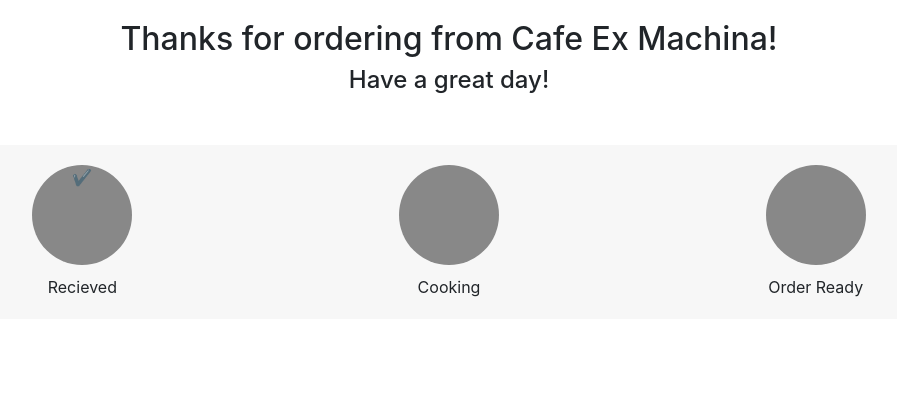
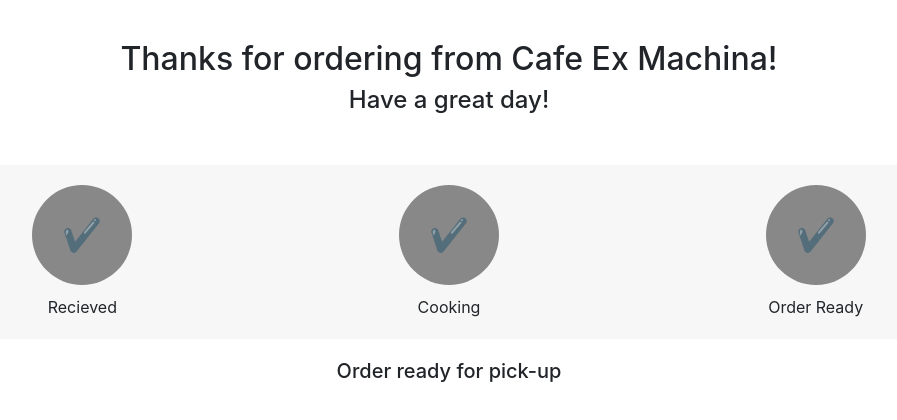
Before and after one commit to benharvey1213/cafe-ex-machina, an Angular app: page /status in a window 1280 px wide. Shown: the top 420 px of the page, without its empty margins (191-1088 px from the left). Built offline with nearby package versions, Linux system fonts and the light colour scheme.

Commit message:
dynamic status page

```diff
--- a/src/app/status/status.component.css
+++ b/src/app/status/status.component.css
@@ -1,6 +1,6 @@
 .container {
     text-align: center;
-    margin-top: 20px;
+    margin-top: 40px;
 }
 
 #status {
@@ -19,8 +19,18 @@
     margin-left: auto;
     margin-right: auto;
     margin-bottom: 10px;
+    line-height: 100px;
 }
 
 .check {
-    border: none;
+    font-size: 2em;
 }
+
+h5 {
+    margin-top: 20px;
+}
+
+.glyphicon {
+    width: 100px;
+    height: 100px;
+}
--- a/src/app/status/status.component.html
+++ b/src/app/status/status.component.html
@@ -6,18 +6,28 @@
         <div class="row">
             <div class="col">
                 <div class="circle">
-                    <div class="check">✔</div>
+                    <div *ngIf="phase >= 1" class="check">✔</div>
                 </div>
                 Recieved
             </div>
             <div class="col">
-                <div class="circle"></div>
+                <div class="circle">
+                    <div *ngIf="phase >= 2" class="check">✔</div>
+                </div>
                 Cooking
             </div>
             <div class="col">
-                <div class="circle"></div>
+                <div class="circle">
+                    <div *ngIf="phase >= 3" class="check">✔</div>
+                </div>
                 Order Ready
             </div>
         </div>
     </div>
+
+    <h5 *ngIf="phase == 0">Order not yet recieved</h5>
+    <h5 *ngIf="phase == 1">Order recieved, preparing to cook</h5>
+    <h5 *ngIf="phase == 2">Order cooked, preparing to serve</h5>
+    <h5 *ngIf="phase == 3">Order ready for pick-up</h5>
+
 </div>
--- a/src/app/status/status.component.ts
+++ b/src/app/status/status.component.ts
@@ -7,6 +7,8 @@
 })
 export class StatusComponent implements OnInit {
 
+  phase : number = 3;
+
   constructor() { }
 
   ngOnInit(): void {
```
